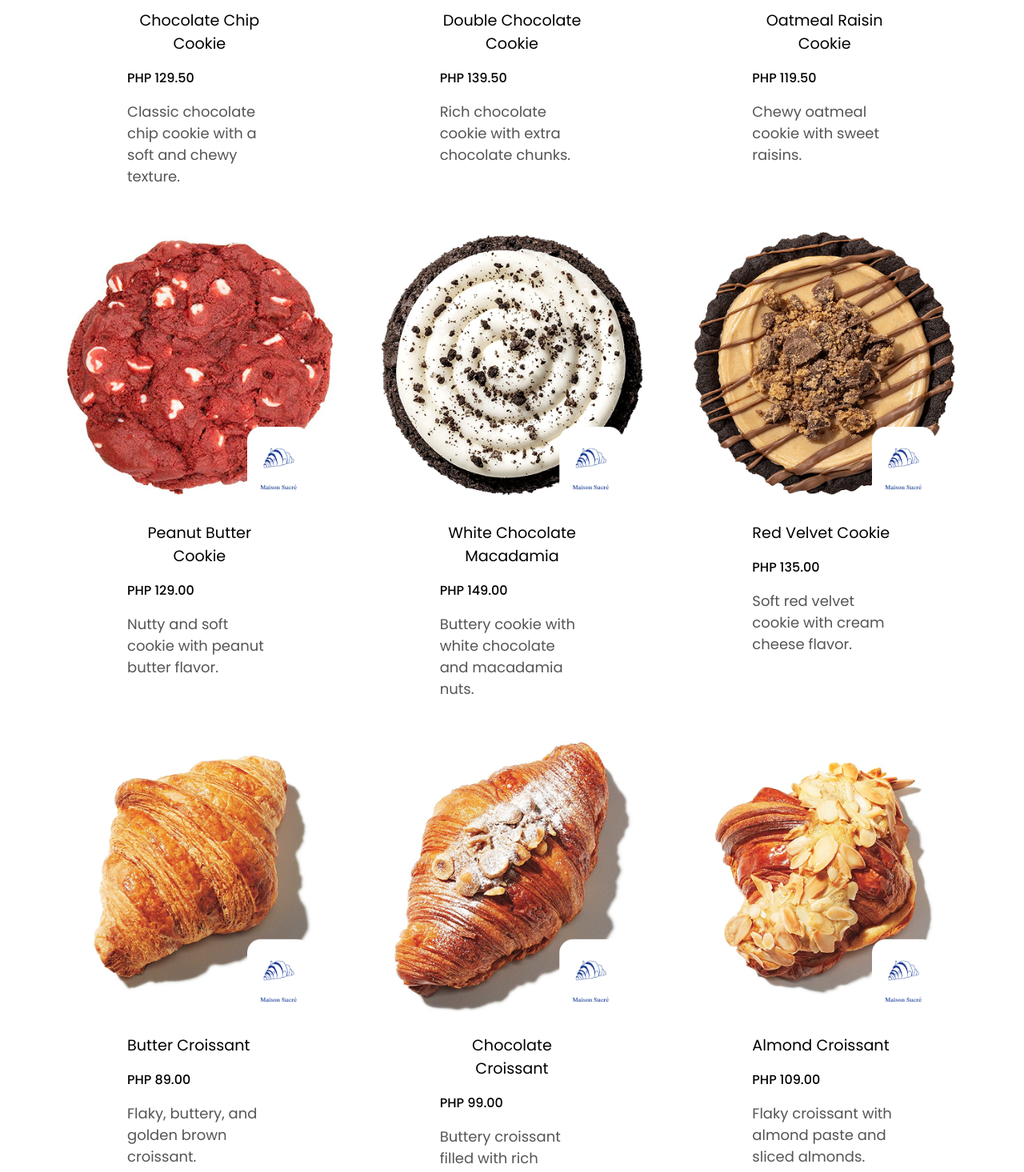
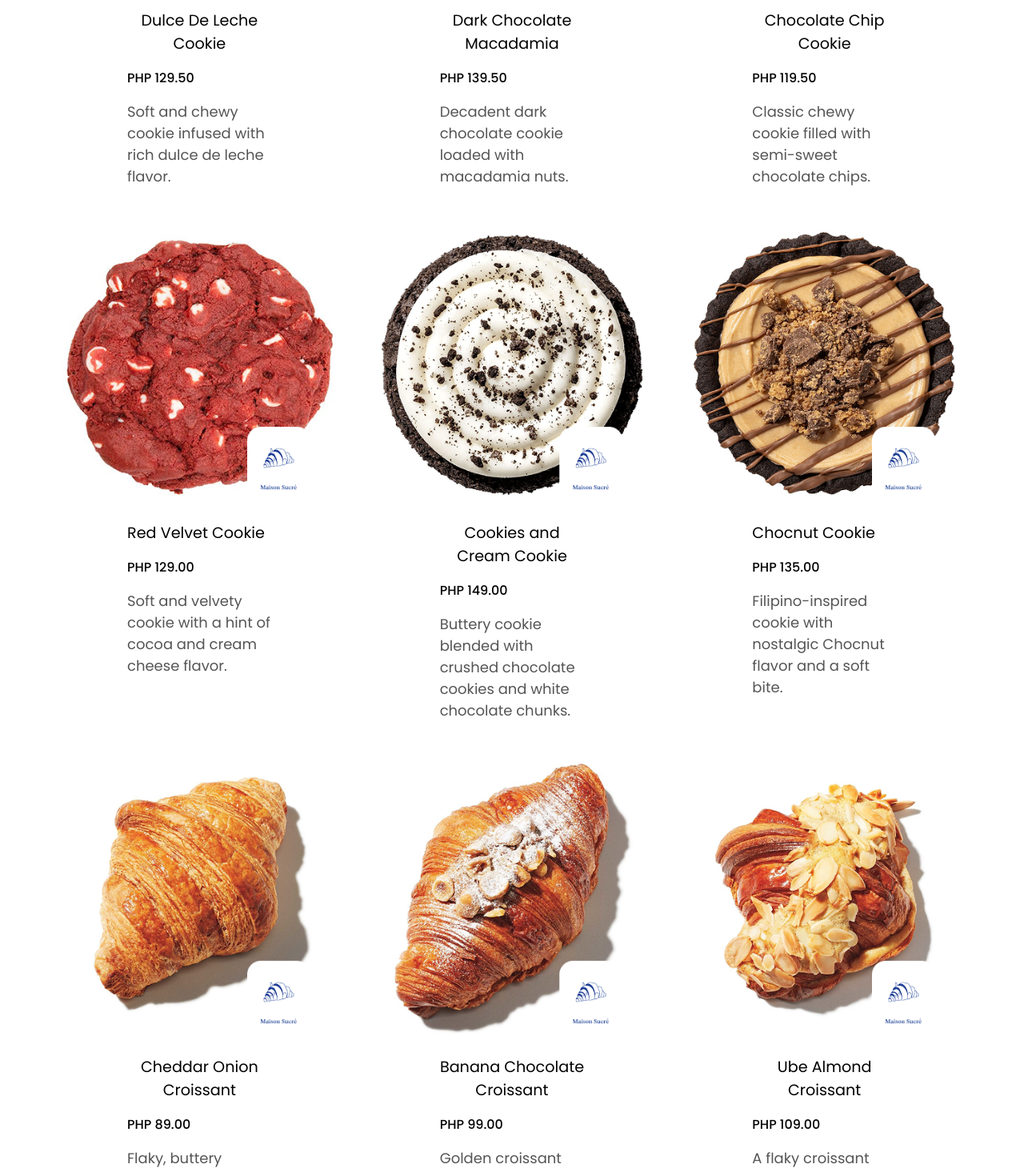
Before and after one commit to marianadine/maisonsucre, a React (Create React App) app: page /pastry in a window 1280 px wide. Shown: the part 740-2206 px from the top of the page at 80% size. Built offline with nearby package versions, Linux system fonts and the light colour scheme.

Commit message:
description: Update Pastries component

```diff
--- a/src/components/Pastries.jsx
+++ b/src/components/Pastries.jsx
@@ -30,37 +30,151 @@ import waffle2 from '../imgs/products/waffle2.png'
 
 const Pastries = () => {
   const cookies = [
-    { img: cookies1, name: "Chocolate Chip Cookie", price: "PHP 129.50", desc: "Classic chocolate chip cookie with a soft and chewy texture.", category: "Cookies" },
-    { img: cookies2, name: "Double Chocolate Cookie", price: "PHP 139.50", desc: "Rich chocolate cookie with extra chocolate chunks.", category: "Cookies" },
-    { img: cookies3, name: "Oatmeal Raisin Cookie", price: "PHP 119.50", desc: "Chewy oatmeal cookie with sweet raisins.", category: "Cookies" },
-    { img: cookies4, name: "Peanut Butter Cookie", price: "PHP 129.00", desc: "Nutty and soft cookie with peanut butter flavor.", category: "Cookies" },
-    { img: cookies5, name: "White Chocolate Macadamia", price: "PHP 149.00", desc: "Buttery cookie with white chocolate and macadamia nuts.", category: "Cookies" },
-    { img: cookies6, name: "Red Velvet Cookie", price: "PHP 135.00", desc: "Soft red velvet cookie with cream cheese flavor.", category: "Cookies" },
+    {
+      img: cookies1,
+      name: "Dulce De Leche Cookie",
+      price: "PHP 129.50",
+      desc: "Soft and chewy cookie infused with rich dulce de leche flavor.",
+      category: "Cookies"
+    },
+    {
+      img: cookies2,
+      name: "Dark Chocolate Macadamia",
+      price: "PHP 139.50",
+      desc: "Decadent dark chocolate cookie loaded with macadamia nuts.",
+      category: "Cookies"
+    },
+    {
+      img: cookies3,
+      name: "Chocolate Chip Cookie",
+      price: "PHP 119.50",
+      desc: "Classic chewy cookie filled with semi-sweet chocolate chips.",
+      category: "Cookies"
+    },
+    {
+      img: cookies4,
+      name: "Red Velvet Cookie",
+      price: "PHP 129.00",
+      desc: "Soft and velvety cookie with a hint of cocoa and cream cheese flavor.",
+      category: "Cookies"
+    },
+    {
+      img: cookies5,
+      name: "Cookies and Cream Cookie",
+      price: "PHP 149.00",
+      desc: "Buttery cookie blended with crushed chocolate cookies and white chocolate chunks.",
+      category: "Cookies"
+    },
+    {
+      img: cookies6,
+      name: "Chocnut Cookie",
+      price: "PHP 135.00",
+      desc: "Filipino-inspired cookie with nostalgic Chocnut flavor and a soft bite.",
+      category: "Cookies"
+    },
   ];
 
   const croissants = [
-    { img: croissant1, name: "Butter Croissant", price: "PHP 89.00", desc: "Flaky, buttery, and golden brown croissant.", category: "Croissants" },
-    { img: croissant2, name: "Chocolate Croissant", price: "PHP 99.00", desc: "Buttery croissant filled with rich chocolate.", category: "Croissants" },
-    { img: croissant3, name: "Almond Croissant", price: "PHP 109.00", desc: "Flaky croissant with almond paste and sliced almonds.", category: "Croissants" },
-    { img: croissant4, name: "Ham & Cheese Croissant", price: "PHP 129.00", desc: "Savory croissant stuffed with ham and cheese.", category: "Croissants" },
-    { img: croissant5, name: "Strawberry Croissant", price: "PHP 119.00", desc: "Sweet croissant with strawberry filling.", category: "Croissants" },
-    { img: croissant6, name: "Matcha Croissant", price: "PHP 135.00", desc: "Unique croissant infused with matcha flavor.", category: "Croissants" },
+    {
+      img: croissant1,
+      name: "Cheddar Onion Croissant",
+      price: "PHP 89.00",
+      desc: "Flaky, buttery croissant layered with savory cheddar cheese and caramelized onions for a rich taste.",
+      category: "Croissants"
+    },
+    {
+      img: croissant2,
+      name: "Banana Chocolate Croissant",
+      price: "PHP 99.00",
+      desc: "Golden croissant filled with sweet banana slices and rich chocolate for a perfect morning indulgence.",
+      category: "Croissants"
+    },
+    {
+      img: croissant3,
+      name: "Ube Almond Croissant",
+      price: "PHP 109.00",
+      desc: "A flaky croissant filled with creamy ube and topped with almond paste and slices for nutty sweetness.",
+      category: "Croissants"
+    },
+    {
+      img: croissant4,
+      name: "Butter Croissant",
+      price: "PHP 129.00",
+      desc: "Light, airy, and perfectly layered croissant made with rich butter that melts with every flaky bite.",
+      category: "Croissants"
+    },
+    {
+      img: croissant5,
+      name: "Pistachio Croissant",
+      price: "PHP 119.00",
+      desc: "Flaky croissant generously filled with pistachio cream and topped with crushed nuts for extra crunch.",
+      category: "Croissants"
+    },
+    {
+      img: croissant6,
+      name: "Coffee Croissant",
+      price: "PHP 135.00",
+      desc: "A buttery croissant infused with bold coffee flavor, pairing perfectly with its soft, flaky layers.",
+      category: "Croissants"
+    },
   ];
 
   const brownies = [
-    { img: brownies1, name: "Classic Brownie", price: "PHP 79.00", desc: "Rich, fudgy chocolate brownie.", category: "Brownies" },
-    { img: brownies2, name: "Walnut Brownie", price: "PHP 89.00", desc: "Fudgy brownie with crunchy walnuts.", category: "Brownies" },
-    { img: brownies3, name: "Cheesecake Brownie", price: "PHP 95.00", desc: "Brownie swirled with cheesecake filling.", category: "Brownies" },
+    {
+      img: brownies1,
+      name: "Classic Brownie",
+      price: "PHP 79.00",
+      desc: "Our timeless classic — a rich and fudgy chocolate brownie with a chewy bite that melts in your mouth.",
+      category: "Brownies"
+    },
+    {
+      img: brownies2,
+      name: "Tiramisu Brownie",
+      price: "PHP 89.00",
+      desc: "Layers of coffee-infused brownie and mascarpone cream create a decadent twist on the Italian favorite.",
+      category: "Brownies"
+    },
+    {
+      img: brownies3,
+      name: "S'mores Brownie",
+      price: "PHP 95.00",
+      desc: "A fudgy brownie topped with toasted marshmallows and crunchy graham crackers for a campfire treat.",
+      category: "Brownies"
+    },
   ];
 
   const tiramisu = [
-    { img: tiramisu1, name: "Classic Tiramisu", price: "PHP 199.00", desc: "Coffee-soaked layers with mascarpone cream.", category: "Tiramisu" },
-    { img: tiramisu2, name: "Strawberry Tiramisu", price: "PHP 209.00", desc: "Fruity twist on the classic tiramisu.", category: "Tiramisu" },
+    {
+      img: tiramisu1,
+      name: "Classic Tiramisu",
+      price: "PHP 199.00",
+      desc: "Layers of espresso-soaked ladyfingers with creamy mascarpone and cocoa topping.",
+      category: "Tiramisu"
+    },
+    {
+      img: tiramisu2,
+      name: "Matcha Tiramisu",
+      price: "PHP 209.00",
+      desc: "Light and fluffy tiramisu made with matcha powder for a unique earthy sweetness.",
+      category: "Tiramisu"
+    },
   ];
 
   const waffles = [
-    { img: waffle1, name: "Classic Belgian Waffle", price: "PHP 149.00", desc: "Crispy outside, fluffy inside Belgian waffle.", category: "Waffles" },
-    { img: waffle2, name: "Chocolate Waffle", price: "PHP 159.00", desc: "Waffle topped with chocolate drizzle.", category: "Waffles" },
+    {
+      img: waffle1,
+      name: "Classic Stroopwafel",
+      price: "PHP 149.00",
+      desc: "Thin caramel-filled waffle cookies with a chewy center and crisp golden edges.",
+      category: "Waffles"
+    },
+    {
+      img: waffle2,
+      name: "Almond Chocolate Stroopwafel",
+      price: "PHP 159.00",
+      desc: "Crunchy waffle layered with gooey caramel and topped with almonds and chocolate.",
+      category: "Waffles"
+    },
   ];
 
   const allPastries = [...cookies, ...croissants, ...brownies, ...tiramisu, ...waffles];
```
